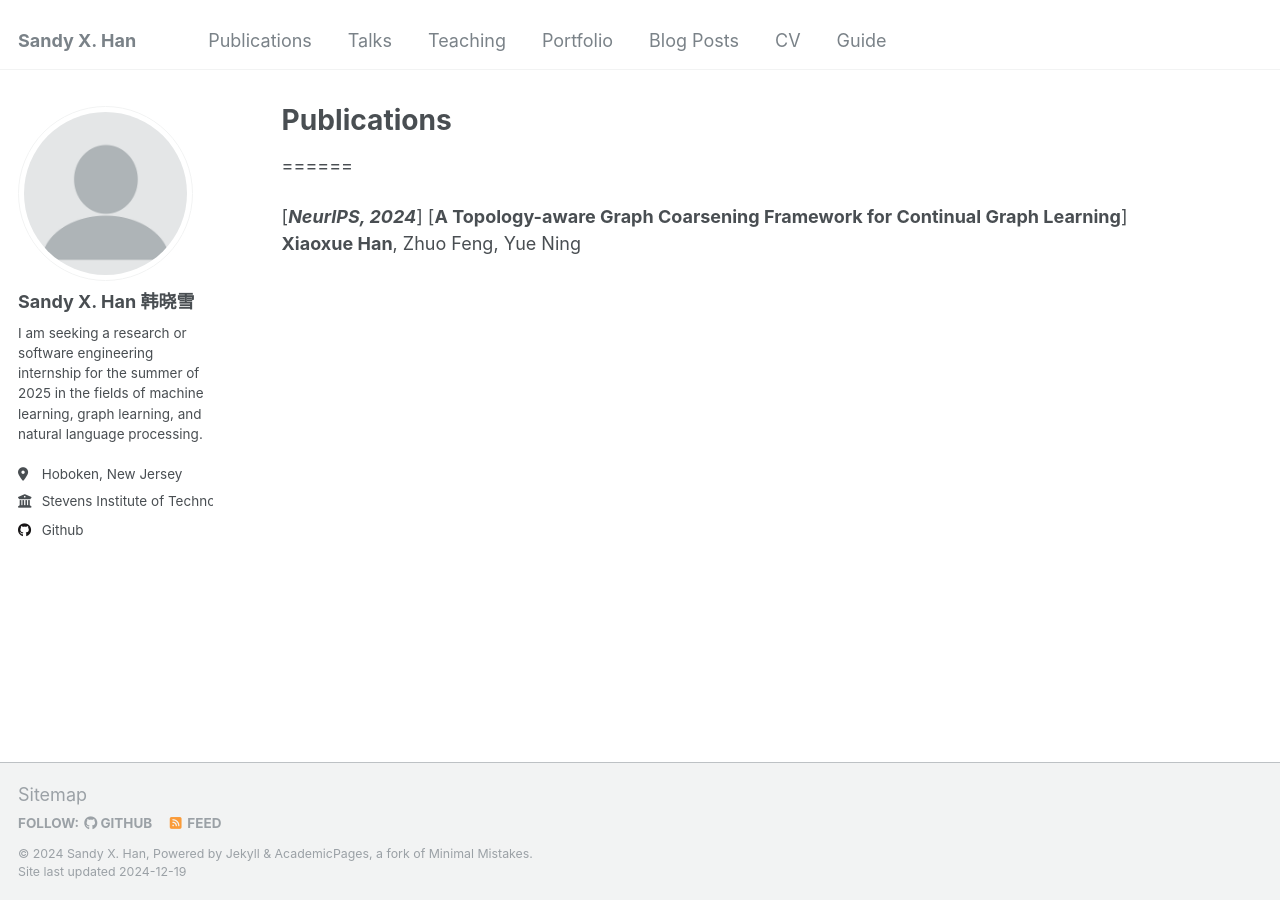
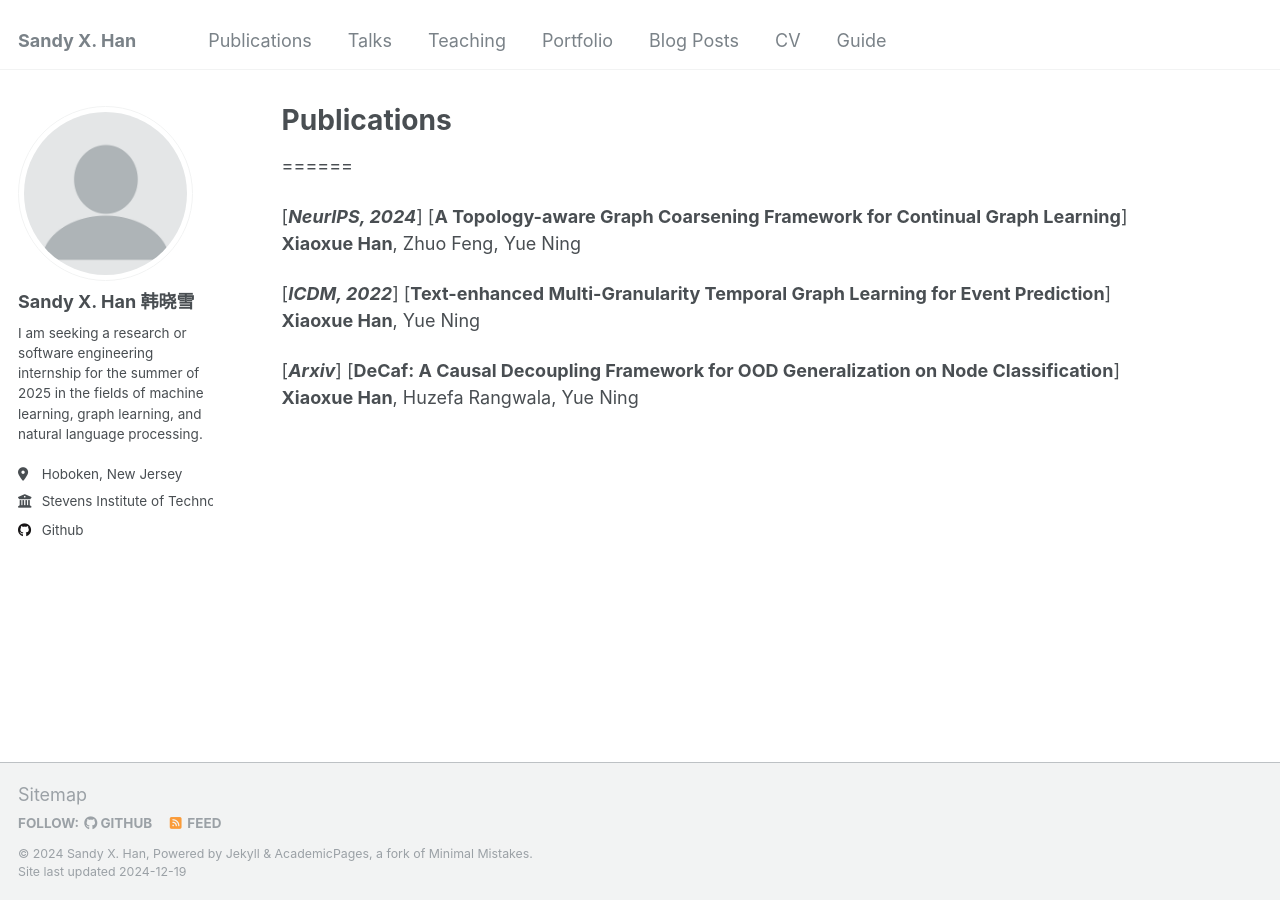
Before and after one commit to hanxiaoxue114/hanxiaoxue114.github.io, a Jekyll site: the page built from _pages/cv.md, in a window 1280 px wide. Built offline with Jekyll 4.4.1, drawn with Linux system fonts in a browser that asks for light colours.

Commit message:
Update cv.md

```diff
--- a/_pages/cv.md
+++ b/_pages/cv.md
@@ -12,3 +12,13 @@ redirect_from:
 [***NeurIPS, 2024***] [**A Topology-aware Graph Coarsening Framework for Continual Graph Learning**]
 <br>
 **Xiaoxue Han**, Zhuo Feng, Yue Ning <be>
+
+
+[***ICDM, 2022***] [**Text-enhanced Multi-Granularity Temporal Graph Learning for Event Prediction**]
+<br>
+**Xiaoxue Han**, Yue Ning <be>
+
+
+[***Arxiv***] [**DeCaf: A Causal Decoupling Framework for OOD Generalization on Node Classification**]
+<br>
+**Xiaoxue Han**, Huzefa Rangwala, Yue Ning <be>
```
